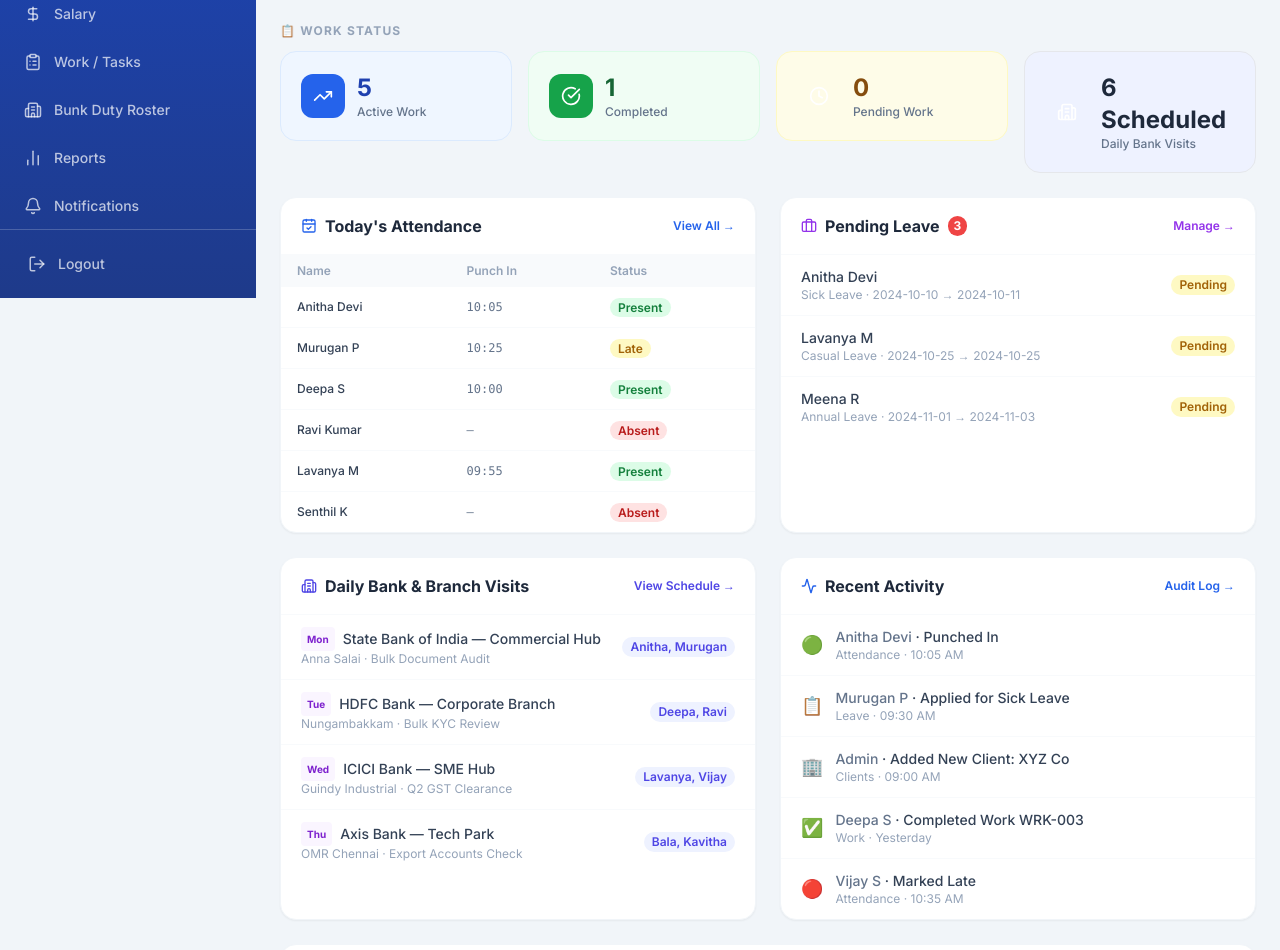
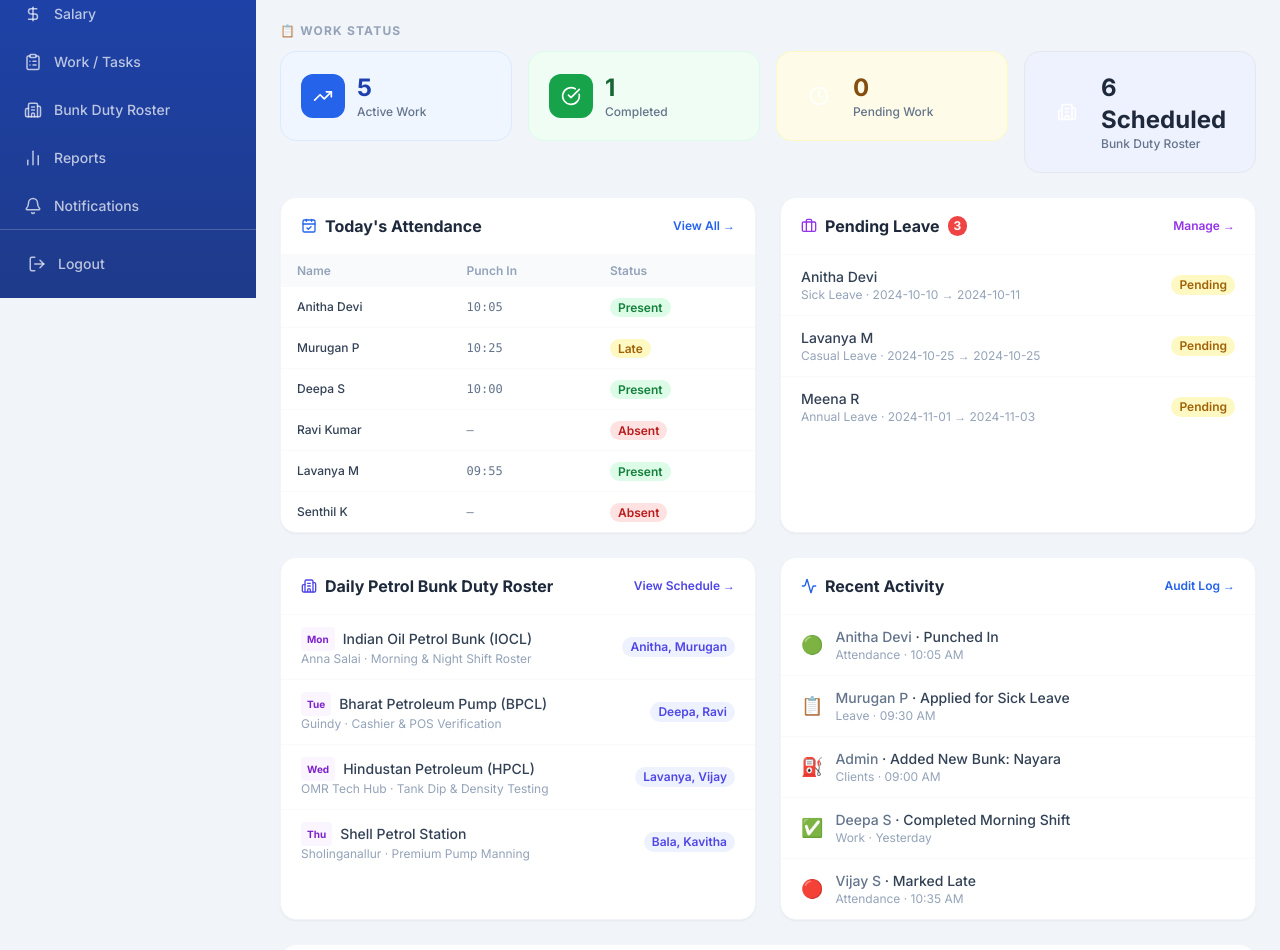
Before and after one commit to indhurahul1108-lgtm/client-management-system, a React (Create React App) app in the folder frontend/: page /admin in a window 1280 px wide. Shown: the part 502-1452 px from the top of the page. Built offline with nearby package versions, Linux system fonts and the light colour scheme; no server answers; sample sign-in values are in the browser's storage.

Commit message:
Translate AdminDashboard full content and cards to Tamil when language is Tamil

```diff
--- a/frontend/src/pages/admin/AdminDashboard.jsx
+++ b/frontend/src/pages/admin/AdminDashboard.jsx
@@ -8,6 +8,7 @@ import {
 } from 'lucide-react';
 import { Link } from 'react-router-dom';
 import { useAuth } from '../../context/AuthContext';
+import { useLanguage } from '../../context/LanguageContext';
 
 const today = new Date().toISOString().split('T')[0];
 
@@ -28,18 +29,18 @@ const pendingW    = allWorks.filter(w => w.status === 'pending').length;
 const overdueW    = allWorks.filter(w => w.status === 'overdue' || (calcOverdueDays(w.dueDate) > 0 && w.status !== 'completed')).length;
 
 const RECENT_ACTIVITY = [
-  { id:1, user:'Anitha Devi',  action:'Punched In',             time:'10:05 AM', icon:'🟢', module:'Attendance' },
-  { id:2, user:'Murugan P',    action:'Applied for Sick Leave',  time:'09:30 AM', icon:'📋', module:'Leave' },
-  { id:3, user:'Admin',        action:'Added New Client: XYZ Co',time:'09:00 AM', icon:'🏢', module:'Clients' },
-  { id:4, user:'Deepa S',      action:'Completed Work WRK-003',  time:'Yesterday', icon:'✅', module:'Work' },
-  { id:5, user:'Vijay S',      action:'Marked Late',             time:'10:35 AM', icon:'🔴', module:'Attendance' },
+  { id:1, user:'Anitha Devi',  action:'Punched In', actionTa:'பணி தொடங்கினார்', time:'10:05 AM', icon:'🟢', module:'Attendance' },
+  { id:2, user:'Murugan P',    action:'Applied for Sick Leave', actionTa:'விடுப்பு விண்ணப்பித்தார்', time:'09:30 AM', icon:'📋', module:'Leave' },
+  { id:3, user:'Admin',        action:'Added New Bunk: Nayara', actionTa:'புதிய பங்க் சேர்த்தார்', time:'09:00 AM', icon:'⛽', module:'Clients' },
+  { id:4, user:'Deepa S',      action:'Completed Morning Shift', actionTa:'காலை ஷிப்ட் முடித்தார்', time:'Yesterday', icon:'✅', module:'Work' },
+  { id:5, user:'Vijay S',      action:'Marked Late', actionTa:'தாமதமாக வந்தார்', time:'10:35 AM', icon:'🔴', module:'Attendance' },
 ];
 
 const NOTIFICATIONS = [
-  { id:1, msg:'Murugan P applied for Sick Leave — pending approval', type:'leave',   icon:'📋', unread:true },
-  { id:2, msg:'IOCL Anna Salai requests 2 additional fuel operators for evening shift', type:'overdue',  icon:'⚠️', unread:true },
-  { id:3, msg:'BPCL Guindy submitted monthly manpower verification', type:'client',   icon:'🏢', unread:false },
-  { id:4, msg:'Vijay S reported 15 mins late for Morning Shift at HPCL Bunk', type:'attend',   icon:'🕐', unread:true },
+  { id:1, msg:'Murugan P applied for Sick Leave — pending approval', msgTa:'முருகன் P மருத்துவ விடுப்பு விண்ணப்பித்துள்ளார் — ஒப்புதல் நிலுவையில் உள்ளது', type:'leave', icon:'📋', unread:true },
+  { id:2, msg:'IOCL Anna Salai requests 2 additional fuel operators for evening shift', msgTa:'IOCL அண்ணா சாலை மாலை ஷிப்டிற்கு 2 கூடுதல் ஆட்கள் கோரியுள்ளது', type:'overdue', icon:'⚠️', unread:true },
+  { id:3, msg:'BPCL Guindy submitted monthly manpower verification', msgTa:'BPCL கிண்டி மாதாந்திர பணியாளர் வருகையை சரிபார்த்துள்ளது', type:'client', icon:'🏢', unread:false },
+  { id:4, msg:'Vijay S reported 15 mins late for Morning Shift at HPCL Bunk', msgTa:'விஜய் S காலை ஷிப்டிற்கு 15 நிமிடம் தாமதமாக வந்தார்', type:'attend', icon:'🕐', unread:true },
 ];
 
 function StatCard({ label, value, color, icon, to }) {
@@ -57,9 +58,11 @@ function StatCard({ label, value, color, icon, to }) {
 
 export default function AdminDashboard() {
   const { user } = useAuth();
+  const { lang } = useLanguage();
+  const isTa = lang === 'ta';
 
   return (
-    <DashboardLayout title="Admin Dashboard">
+    <DashboardLayout title={isTa ? "நிர்வாகி முகப்பு (Admin Dashboard)" : "Admin Dashboard"}>
 
       {/* Welcome */}
       <div className="bg-gradient-to-r from-blue-700 to-blue-900 rounded-3xl p-6 text-white mb-6 flex items-center gap-4">
@@ -67,41 +70,47 @@ export default function AdminDashboard() {
           {user?.name?.charAt(0) || 'A'}
         </div>
         <div className="flex-1">
-          <p className="text-blue-200 text-sm">Welcome back,</p>
+          <p className="text-blue-200 text-sm">{isTa ? 'நல்வரவு,' : 'Welcome back,'}</p>
           <h1 className="text-xl font-bold">{user?.name || 'Admin'}</h1>
-          <p className="text-blue-300 text-xs mt-0.5">{new Date().toLocaleDateString('en-IN', { weekday:'long', day:'numeric', month:'long', year:'numeric' })}</p>
+          <p className="text-blue-300 text-xs mt-0.5">{new Date().toLocaleDateString(isTa ? 'ta-IN' : 'en-IN', { weekday:'long', day:'numeric', month:'long', year:'numeric' })}</p>
         </div>
         <div className="text-right text-sm text-blue-200">
           <p className="font-bold text-white text-lg">{new Date().toLocaleTimeString('en-IN', { hour:'2-digit', minute:'2-digit' })}</p>
-          <p>System Active</p>
+          <p>{isTa ? 'கணினி செயல்படுகிறது' : 'System Active'}</p>
         </div>
       </div>
 
       {/* ── Section 1: People ── */}
-      <p className="text-xs font-bold text-slate-400 uppercase tracking-widest mb-3">👥 Organization</p>
+      <p className="text-xs font-bold text-slate-400 uppercase tracking-widest mb-3">
+        {isTa ? '👥 அமைப்பு & ஆட்கள் (Organization)' : '👥 Organization'}
+      </p>
       <div className="grid grid-cols-2 lg:grid-cols-4 gap-4 mb-6">
-        <StatCard label="Total Managers" value={managers.length}  color="purple" icon={<UserCheck  size={20} className="text-white"/>} to="/admin/managers" />
-        <StatCard label="Total Staff"    value={staff.length}     color="blue"   icon={<Users      size={20} className="text-white"/>} to="/admin/staff" />
-        <StatCard label="Total Clients"  value={clients.length}   color="orange" icon={<Building2  size={20} className="text-white"/>} to="/admin/clients" />
-        <StatCard label="Total Users"    value={DUMMY_USERS.length} color="slate" icon={<Users     size={20} className="text-white"/>} to="/admin/users" />
+        <StatCard label={isTa ? "மொத்த மேலாளர்கள்" : "Total Managers"} value={managers.length}  color="purple" icon={<UserCheck  size={20} className="text-white"/>} to="/admin/managers" />
+        <StatCard label={isTa ? "பங்க் பணியாளர்கள்" : "Total Staff"}    value={staff.length}     color="blue"   icon={<Users      size={20} className="text-white"/>} to="/admin/staff" />
+        <StatCard label={isTa ? "பெட்ரோல் பங்குகள்" : "Total Bunks"}  value={clients.length}   color="orange" icon={<Building2  size={20} className="text-white"/>} to="/admin/clients" />
+        <StatCard label={isTa ? "மொத்த பயனர்கள்" : "Total Users"}    value={DUMMY_USERS.length} color="slate" icon={<Users     size={20} className="text-white"/>} to="/admin/users" />
       </div>
 
       {/* ── Section 2: Attendance ── */}
-      <p className="text-xs font-bold text-slate-400 uppercase tracking-widest mb-3">📅 Today's Attendance</p>
+      <p className="text-xs font-bold text-slate-400 uppercase tracking-widest mb-3">
+        {isTa ? "📅 இன்றைய வருகை விபரம் (Today's Attendance)" : "📅 Today's Attendance"}
+      </p>
       <div className="grid grid-cols-2 lg:grid-cols-4 gap-4 mb-6">
-        <StatCard label="Present Today"  value={presentToday}   color="green"  icon={<CalendarCheck size={20} className="text-white"/>} to="/admin/attendance" />
-        <StatCard label="Absent Today"   value={absentToday}    color="red"    icon={<Users         size={20} className="text-white"/>} to="/admin/attendance" />
-        <StatCard label="Late Today"     value={lateToday}      color="yellow" icon={<Clock         size={20} className="text-white"/>} to="/admin/attendance" />
-        <StatCard label="On Leave"       value={onLeave}        color="slate"  icon={<LogOut        size={20} className="text-white"/>} to="/admin/leave" />
+        <StatCard label={isTa ? "வந்தவர்கள் (Present)" : "Present Today"}  value={presentToday}   color="green"  icon={<CalendarCheck size={20} className="text-white"/>} to="/admin/attendance" />
+        <StatCard label={isTa ? "வரவில்லை (Absent)" : "Absent Today"}   value={absentToday}    color="red"    icon={<Users         size={20} className="text-white"/>} to="/admin/attendance" />
+        <StatCard label={isTa ? "தாமதம் (Late)" : "Late Today"}     value={lateToday}      color="yellow" icon={<Clock         size={20} className="text-white"/>} to="/admin/attendance" />
+        <StatCard label={isTa ? "விடுப்பில் (On Leave)" : "On Leave"}       value={onLeave}        color="slate"  icon={<LogOut        size={20} className="text-white"/>} to="/admin/leave" />
       </div>
 
       {/* ── Section 3: Work ── */}
-      <p className="text-xs font-bold text-slate-400 uppercase tracking-widest mb-3">📋 Work Status</p>
+      <p className="text-xs font-bold text-slate-400 uppercase tracking-widest mb-3">
+        {isTa ? "📋 பங்க் வேலை & ஷிப்ட் நிலை (Work Status)" : "📋 Work Status"}
+      </p>
       <div className="grid grid-cols-2 lg:grid-cols-4 gap-4 mb-6">
-        <StatCard label="Active Work"    value={activeWork}   color="blue"   icon={<TrendingUp  size={20} className="text-white"/>} to="/admin/assign-tasks" />
-        <StatCard label="Completed"      value={completedW}   color="green"  icon={<CheckCircle size={20} className="text-white"/>} to="/admin/assign-tasks" />
-        <StatCard label="Pending Work"   value={pendingW}     color="yellow" icon={<Clock       size={20} className="text-white"/>} to="/admin/assign-tasks" />
-        <StatCard label="Daily Bank Visits" value="6 Scheduled" color="indigo" icon={<Building2 size={20} className="text-white"/>} to="/admin/visits" />
+        <StatCard label={isTa ? "செயலில் உள்ள வேலை" : "Active Work"}    value={activeWork}   color="blue"   icon={<TrendingUp  size={20} className="text-white"/>} to="/admin/assign-tasks" />
+        <StatCard label={isTa ? "முடிந்த வேலை" : "Completed"}      value={completedW}   color="green"  icon={<CheckCircle size={20} className="text-white"/>} to="/admin/assign-tasks" />
+        <StatCard label={isTa ? "நிலுவையில் உள்ளவை" : "Pending Work"}   value={pendingW}     color="yellow" icon={<Clock       size={20} className="text-white"/>} to="/admin/assign-tasks" />
+        <StatCard label={isTa ? "பங்க் பணி அட்டவணை" : "Bunk Duty Roster"} value={isTa ? "6 பங்குகள்" : "6 Scheduled"} color="indigo" icon={<Building2 size={20} className="text-white"/>} to="/admin/visits" />
       </div>
 
       <div className="grid grid-cols-1 lg:grid-cols-2 gap-6 mb-6">
@@ -109,16 +118,19 @@ export default function AdminDashboard() {
         {/* Today's Attendance Table */}
         <div className="bg-white rounded-2xl shadow-sm border border-slate-100 overflow-hidden">
           <div className="px-5 py-4 border-b border-slate-50 flex items-center justify-between">
-            <h3 className="font-bold text-slate-800 flex items-center gap-2"><CalendarCheck size={16} className="text-blue-600"/>Today's Attendance</h3>
-            <Link to="/admin/attendance" className="text-xs text-blue-600 font-semibold">View All →</Link>
+            <h3 className="font-bold text-slate-800 flex items-center gap-2">
+              <CalendarCheck size={16} className="text-blue-600"/>
+              {isTa ? "இன்றைய வருகைப் பதிவு" : "Today's Attendance"}
+            </h3>
+            <Link to="/admin/attendance" className="text-xs text-blue-600 font-semibold">{isTa ? "அனைத்தும் பார்க்க →" : "View All →"}</Link>
           </div>
           <div className="overflow-x-auto">
             <table className="w-full text-sm">
               <thead className="bg-slate-50">
                 <tr>
-                  <th className="text-left px-4 py-2 text-xs text-slate-400 font-semibold">Name</th>
-                  <th className="text-left px-4 py-2 text-xs text-slate-400 font-semibold">Punch In</th>
-                  <th className="text-left px-4 py-2 text-xs text-slate-400 font-semibold">Status</th>
+                  <th className="text-left px-4 py-2 text-xs text-slate-400 font-semibold">{isTa ? "பெயர்" : "Name"}</th>
+                  <th className="text-left px-4 py-2 text-xs text-slate-400 font-semibold">{isTa ? "வந்த நேரம் (Punch In)" : "Punch In"}</th>
+                  <th className="text-left px-4 py-2 text-xs text-slate-400 font-semibold">{isTa ? "நிலை" : "Status"}</th>
                 </tr>
               </thead>
               <tbody className="divide-y divide-slate-50">
@@ -129,7 +141,7 @@ export default function AdminDashboard() {
                     <td className="px-4 py-2.5">
                       <span className={`text-xs px-2 py-0.5 rounded-full font-semibold capitalize
                         ${a.status==='present'?'bg-green-100 text-green-700':a.status==='late'?'bg-yellow-100 text-yellow-700':'bg-red-100 text-red-700'}`}>
-                        {a.status}
+                        {isTa ? (a.status === 'present' ? 'வந்தவர்' : a.status === 'late' ? 'தாமதம்' : 'வரவில்லை') : a.status}
                       </span>
                     </td>
                   </tr>
@@ -143,10 +155,11 @@ export default function AdminDashboard() {
         <div className="bg-white rounded-2xl shadow-sm border border-slate-100 overflow-hidden">
           <div className="px-5 py-4 border-b border-slate-50 flex items-center justify-between">
             <h3 className="font-bold text-slate-800 flex items-center gap-2">
-              <Briefcase size={16} className="text-purple-600"/>Pending Leave
+              <Briefcase size={16} className="text-purple-600"/>
+              {isTa ? "நிலுவையில் உள்ள விடுப்பு" : "Pending Leave"}
               {pendingLeave > 0 && <span className="bg-red-500 text-white text-xs font-bold px-1.5 py-0.5 rounded-full">{pendingLeave}</span>}
             </h3>
-            <Link to="/admin/leave" className="text-xs text-purple-600 font-semibold">Manage →</Link>
+            <Link to="/admin/leave" className="text-xs text-purple-600 font-semibold">{isTa ? "நிர்வகி →" : "Manage →"}</Link>
           </div>
           <div className="divide-y divide-slate-50">
             {DUMMY_LEAVES.filter(l=>l.status==='pending').map(l => (
@@ -155,31 +168,36 @@ export default function AdminDashboard() {
                   <p className="font-medium text-slate-700 text-sm">{l.staffName}</p>
                   <p className="text-xs text-slate-400">{l.leaveType} · {l.fromDate} → {l.toDate}</p>
                 </div>
-                <span className="text-xs bg-yellow-100 text-yellow-700 px-2 py-0.5 rounded-full font-semibold">Pending</span>
+                <span className="text-xs bg-yellow-100 text-yellow-700 px-2 py-0.5 rounded-full font-semibold">
+                  {isTa ? "நிலுவையில்" : "Pending"}
+                </span>
               </div>
             ))}
-            {pendingLeave === 0 && <p className="text-center py-6 text-slate-400 text-sm">No pending requests</p>}
+            {pendingLeave === 0 && <p className="text-center py-6 text-slate-400 text-sm">{isTa ? "நிலுவையில் விடுப்பு இல்லை" : "No pending requests"}</p>}
           </div>
         </div>
 
-        {/* Daily Bank Visits Preview */}
+        {/* Daily Bunk Duty Visits Preview */}
         <div className="bg-white rounded-2xl shadow-sm border border-slate-100 overflow-hidden">
           <div className="px-5 py-4 border-b border-slate-50 flex items-center justify-between">
-            <h3 className="font-bold text-slate-800 flex items-center gap-2"><Building2 size={16} className="text-indigo-600"/>Daily Bank & Branch Visits</h3>
-            <Link to="/admin/visits" className="text-xs text-indigo-600 font-semibold">View Schedule →</Link>
+            <h3 className="font-bold text-slate-800 flex items-center gap-2">
+              <Building2 size={16} className="text-indigo-600"/>
+              {isTa ? "தினசரி பங்க் பணி & மேற்பார்வை அட்டவணை" : "Daily Petrol Bunk Duty Roster"}
+            </h3>
+            <Link to="/admin/visits" className="text-xs text-indigo-600 font-semibold">{isTa ? "அட்டவணை பார்க்க →" : "View Schedule →"}</Link>
           </div>
           <div className="divide-y divide-slate-50">
             {[
-              { day: 'Mon', bank: 'State Bank of India — Commercial Hub', branch: 'Anna Salai', purpose: 'Bulk Document Audit', staff: 'Anitha, Murugan' },
-              { day: 'Tue', bank: 'HDFC Bank — Corporate Branch', branch: 'Nungambakkam', purpose: 'Bulk KYC Review', staff: 'Deepa, Ravi' },
-              { day: 'Wed', bank: 'ICICI Bank — SME Hub', branch: 'Guindy Industrial', purpose: 'Q2 GST Clearance', staff: 'Lavanya, Vijay' },
-              { day: 'Thu', bank: 'Axis Bank — Tech Park', branch: 'OMR Chennai', purpose: 'Export Accounts Check', staff: 'Bala, Kavitha' },
+              { day: 'Mon', bunk: 'Indian Oil Petrol Bunk (IOCL)', branch: 'Anna Salai', purpose: isTa ? 'காலை & இரவு ஷிப்ட் மேற்பார்வை' : 'Morning & Night Shift Roster', staff: 'Anitha, Murugan' },
+              { day: 'Tue', bunk: 'Bharat Petroleum Pump (BPCL)', branch: 'Guindy', purpose: isTa ? 'கேஷியர் & POS பில் கணக்கு' : 'Cashier & POS Verification', staff: 'Deepa, Ravi' },
+              { day: 'Wed', bunk: 'Hindustan Petroleum (HPCL)', branch: 'OMR Tech Hub', purpose: isTa ? 'தொட்டி அளவு & அடர்த்தி சோதனை' : 'Tank Dip & Density Testing', staff: 'Lavanya, Vijay' },
+              { day: 'Thu', bunk: 'Shell Petrol Station', branch: 'Sholinganallur', purpose: isTa ? 'பிரீமியம் ஆட்கள் பாதுகாப்பு' : 'Premium Pump Manning', staff: 'Bala, Kavitha' },
             ].map((v, i) => (
               <div key={i} className="px-5 py-3 flex items-center justify-between hover:bg-slate-50">
                 <div>
                   <p className="font-medium text-slate-700 text-sm flex items-center gap-2">
                     <span className="text-[10px] font-bold bg-purple-50 text-purple-700 px-1.5 py-0.5 rounded">{v.day}</span>
-                    {v.bank}
+                    {v.bunk}
                   </p>
                   <p className="text-xs text-slate-400">{v.branch} · {v.purpose}</p>
                 </div>
@@ -192,15 +210,20 @@ export default function AdminDashboard() {
         {/* Recent Activity */}
         <div className="bg-white rounded-2xl shadow-sm border border-slate-100 overflow-hidden">
           <div className="px-5 py-4 border-b border-slate-50 flex items-center justify-between">
-            <h3 className="font-bold text-slate-800 flex items-center gap-2"><Activity size={16} className="text-blue-600"/>Recent Activity</h3>
-            <Link to="/admin/audit-log" className="text-xs text-blue-600 font-semibold">Audit Log →</Link>
+            <h3 className="font-bold text-slate-800 flex items-center gap-2">
+              <Activity size={16} className="text-blue-600"/>
+              {isTa ? "சமீபத்திய நடவடிக்கைகள்" : "Recent Activity"}
+            </h3>
+            <Link to="/admin/audit-log" className="text-xs text-blue-600 font-semibold">{isTa ? "பதிவேடு →" : "Audit Log →"}</Link>
           </div>
           <div className="divide-y divide-slate-50">
             {RECENT_ACTIVITY.map(a => (
               <div key={a.id} className="px-5 py-3 flex items-center gap-3 hover:bg-slate-50">
                 <span className="text-lg shrink-0">{a.icon}</span>
                 <div className="flex-1">
-                  <p className="text-sm font-medium text-slate-700"><span className="text-slate-500">{a.user}</span> · {a.action}</p>
+                  <p className="text-sm font-medium text-slate-700">
+                    <span className="text-slate-500">{a.user}</span> · {isTa ? a.actionTa : a.action}
+                  </p>
                   <p className="text-xs text-slate-400">{a.module} · {a.time}</p>
                 </div>
               </div>
@@ -214,16 +237,19 @@ export default function AdminDashboard() {
       <div className="bg-white rounded-2xl shadow-sm border border-slate-100 overflow-hidden">
         <div className="px-5 py-4 border-b border-slate-50 flex items-center justify-between">
           <h3 className="font-bold text-slate-800 flex items-center gap-2">
-            <Bell size={16} className="text-blue-600"/>Notifications
+            <Bell size={16} className="text-blue-600"/>
+            {isTa ? "அறிவிப்புகள்" : "Notifications"}
             <span className="bg-red-500 text-white text-xs font-bold px-1.5 py-0.5 rounded-full">{NOTIFICATIONS.filter(n=>n.unread).length}</span>
           </h3>
-          <Link to="/admin/notifications" className="text-xs text-blue-600 font-semibold">View All →</Link>
+          <Link to="/admin/notifications" className="text-xs text-blue-600 font-semibold">{isTa ? "அனைத்தும் பார்க்க →" : "View All →"}</Link>
         </div>
         <div className="divide-y divide-slate-50">
           {NOTIFICATIONS.map(n => (
             <div key={n.id} className={`px-5 py-3 flex items-center gap-3 hover:bg-slate-50 ${n.unread ? 'bg-blue-50/30 border-l-4 border-blue-400' : ''}`}>
               <span className="text-lg shrink-0">{n.icon}</span>
-              <p className={`text-sm flex-1 ${n.unread ? 'font-semibold text-slate-800' : 'text-slate-600'}`}>{n.msg}</p>
+              <p className={`text-sm flex-1 ${n.unread ? 'font-semibold text-slate-800' : 'text-slate-600'}`}>
+                {isTa ? n.msgTa : n.msg}
+              </p>
               {n.unread && <div className="w-2 h-2 bg-blue-500 rounded-full shrink-0" />}
             </div>
           ))}
```
